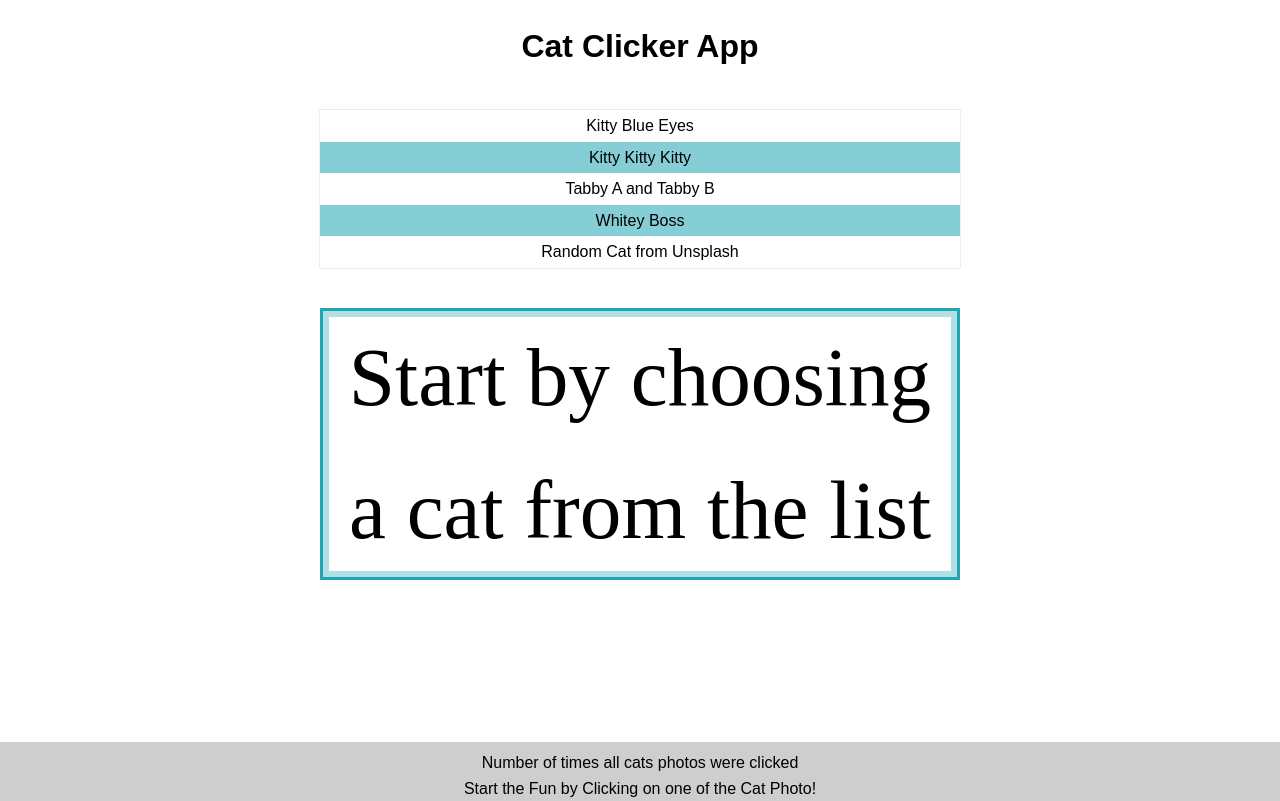
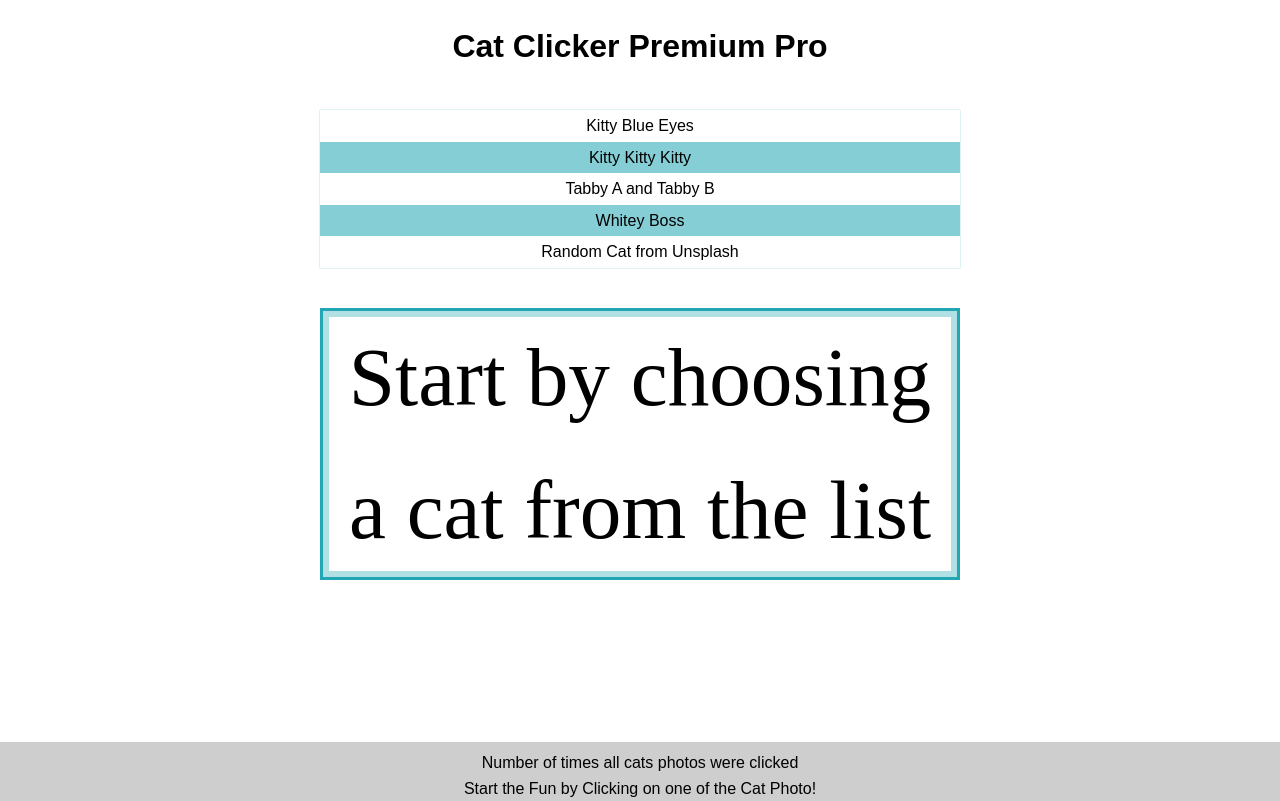
Before and after one commit to doc01/Cat-Clicker-Premium-2020, a plain HTML site: page index.html in a window 1280 px wide. Drawn offline with Linux system fonts and the light colour scheme.

Commit message:
Cat Clicker Premium Pro Start Here

```diff
--- a/index.html
+++ b/index.html
@@ -14,7 +14,7 @@
   <div class="main">
     <div class="container">
       <div style="margin-bottom: 5vh;" class="intro row center">
-        <h1>Cat Clicker App</h1>
+        <h1>Cat Clicker Premium Pro</h1>
         <ul class="cat-names">
         </ul>
         <p class="intro__message">Start by choosing a cat from the list</p>
```
